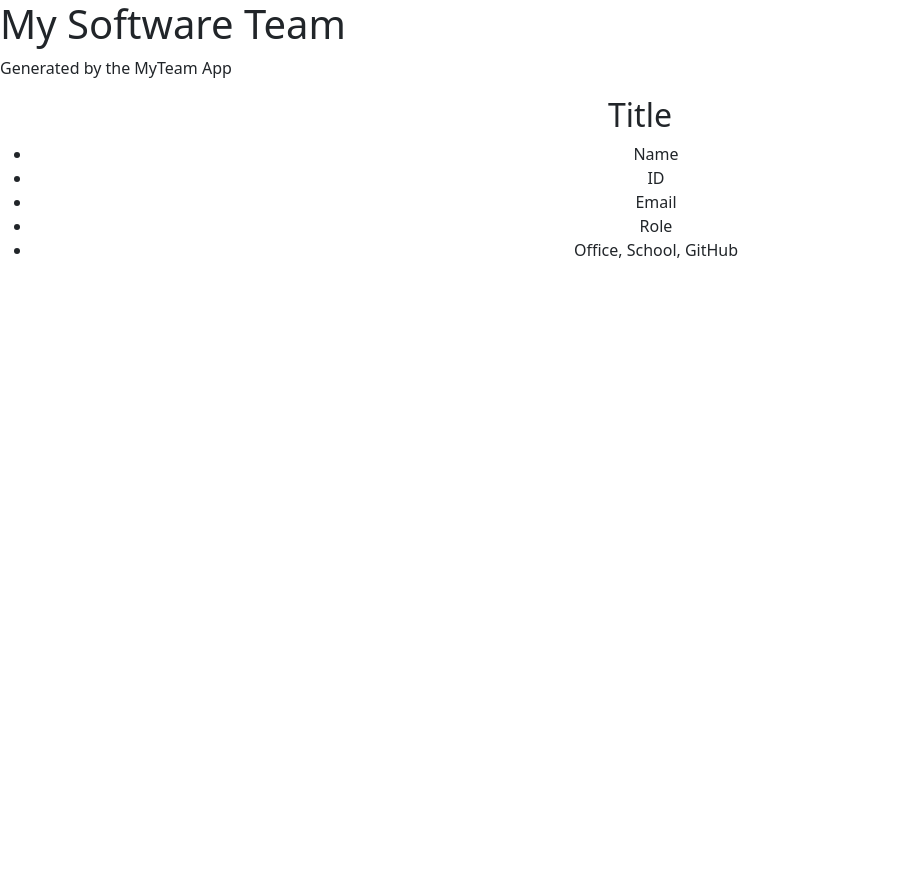
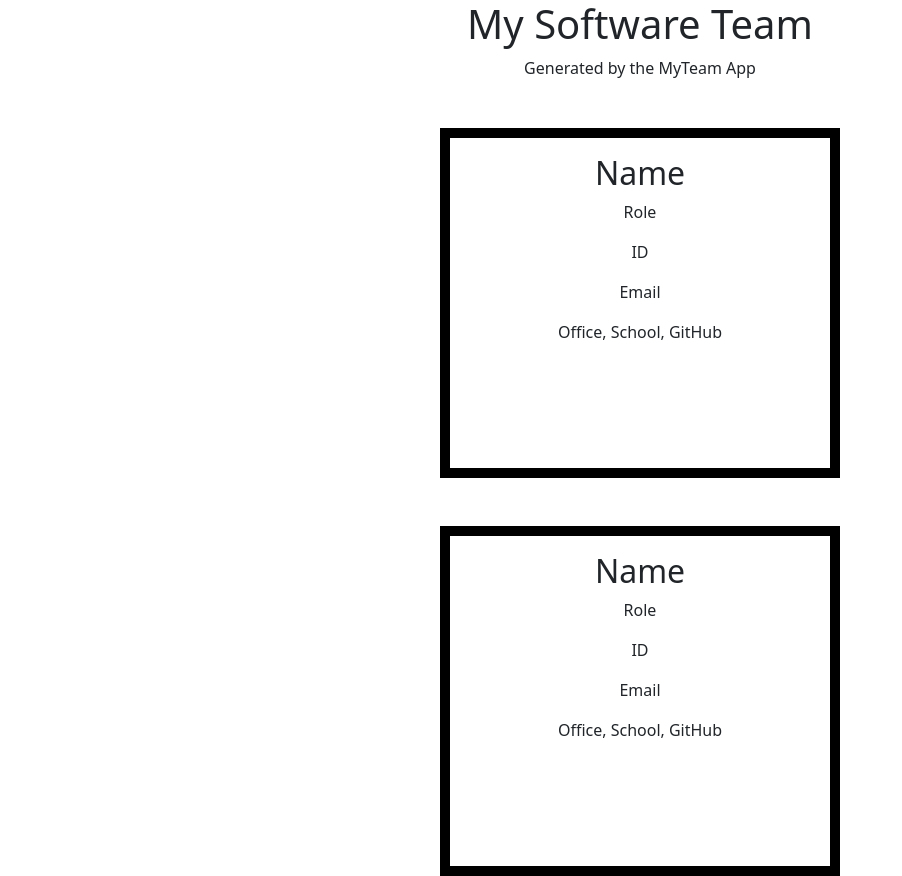
Before and after one commit to ScottsC0de/myteam-app, a website: page dist/index.html in a window 1280 px wide. Shown: the whole page, without its empty margins (0-902 px from the left). Before the commit the page ends 800 px from the top, so only its background shows below. Drawn offline with nearby package versions, Linux system fonts and the light colour scheme; files that its build step writes are made by us from their sources.

Commit message:
setup basic bootstrap

```diff
--- a/dist/index.html
+++ b/dist/index.html
@@ -7,29 +7,38 @@
     <meta name="viewport" content="width=device-width, initial-scale=1.0">
     <link href="https://cdn.jsdelivr.net/npm/bootstrap@5.0.2/dist/css/bootstrap.min.css" rel="stylesheet"
         integrity="sha384-EVSTQN3/azprG1Anm3QDgpJLIm9Nao0Yz1ztcQTwFspd3yD65VohhpuuCOmLASjC" crossorigin="anonymous">
-    <link rel="stylesheet" href="dist/styles.css">
+    <link rel="stylesheet" href="./styles.css">
     <title>MyTeam App - Generate A Webpage For Your Software Team</title>
 </head>
 
 <body>
 
-    <header>
+    <header class="text-center mb-5">
         <h1>My Software Team</h1>
         <p>Generated by the MyTeam App</p>
     </header>
 
     <!-- semantic tags -->
-    <main class="main-container">
+    <main class="main-container d-flex justify-content-center align-items-center flex-column">
 
-        <section class="team-card text-center col-12">
-            <h2>Title</h2>
-            <ul>
-                <li>Name</li>
-                <li>ID</li>
-                <li>Email</li>
-                <li>Role</li>
-                <li>Office, School, GitHub</li>
-            </ul>
+        <section class="team-card text-center manager-box mb-5">
+            <div class="card-info mt-3">
+                <h2>Name</h2>
+                <p>Role</p>
+                <p>ID</p>
+                <p>Email</p>
+                <p>Office, School, GitHub</p>
+            </div>
+        </section>
+
+        <section class="team-card text-center employee-box">
+            <div class="card-info mt-3">
+                <h2>Name</h2>
+                <p>Role</p>
+                <p>ID</p>
+                <p>Email</p>
+                <p>Office, School, GitHub</p>
+            </div>
         </section>
 
     </main>
--- a/dist/styles.css
+++ b/dist/styles.css
@@ -0,0 +1,15 @@
+* {
+    box-sizing: border-box;
+}
+
+.manager-box {
+    height: 350px;
+    width: 400px;
+    border: solid 10px black;
+}
+
+.employee-box {
+    height: 350px;
+    width: 400px;
+    border: solid 10px black;
+}
```
